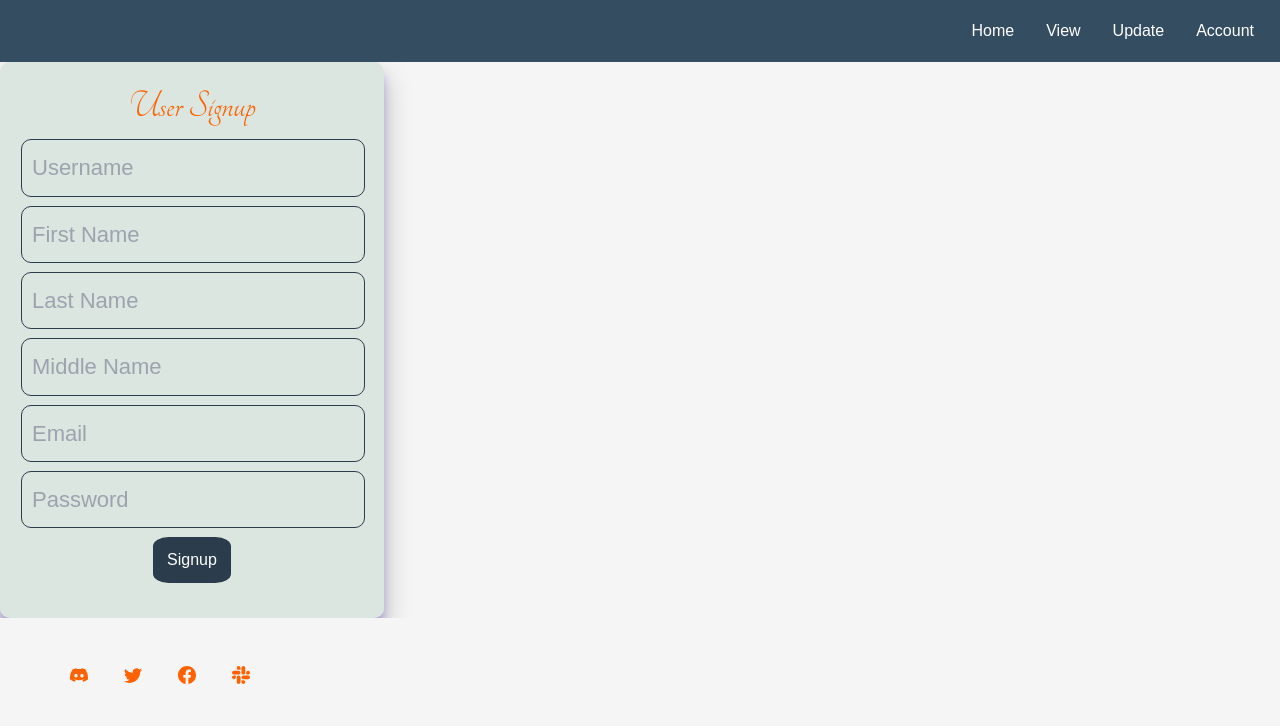
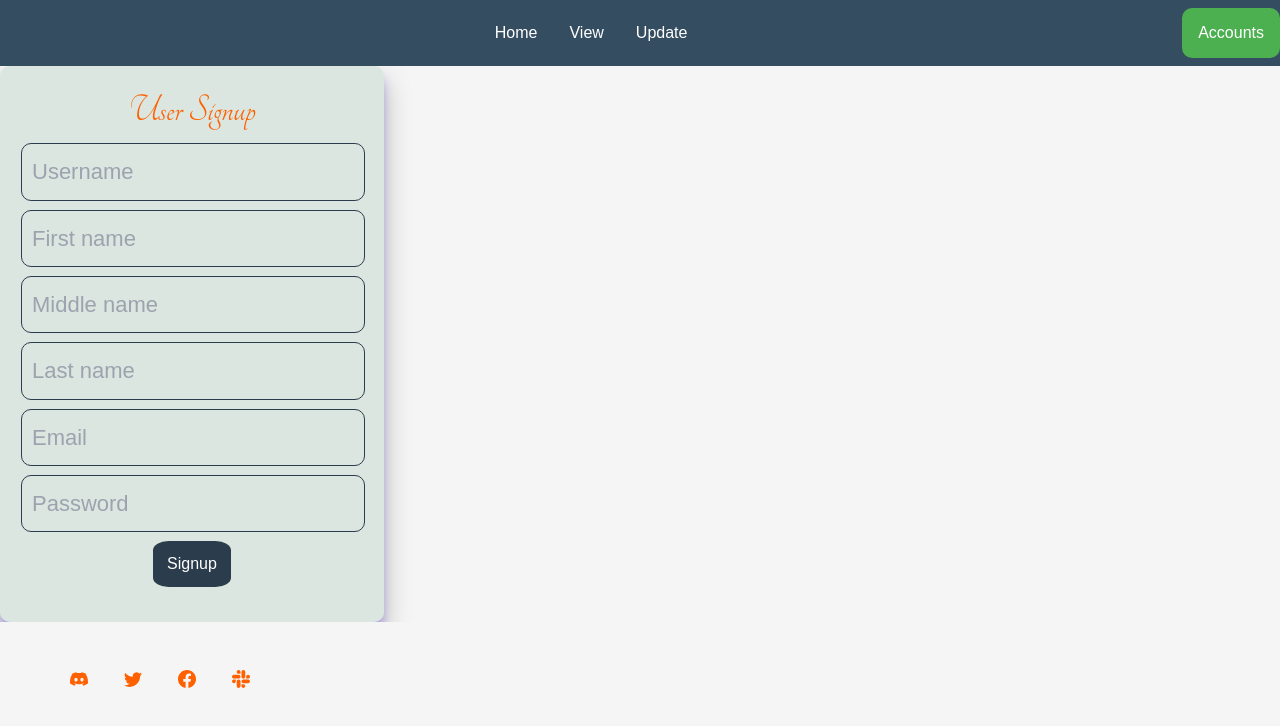
Before and after one commit to martinscovenant/my-page, a React (Create React App) app: page /Signup in a window 1280 px wide. Shown: the top 726 px of the page. Built offline with nearby package versions, Linux system fonts and the light colour scheme; no server answers.

Commit message:
mondays commit

```diff
--- a/src/components/header/Header.css
+++ b/src/components/header/Header.css
@@ -1,23 +1,9 @@
-/* *{
+*{
     margin: auto;
     padding: auto;
     box-sizing: border-box
 }
 
-:root{
-    --primary: #00A97F;
-    --light:rgba(133,198,218,255);
-    --dark:rgba(13,13,10,255);
-    --darker:rgba(234,157,90,255);
-    --lighter:#cbd6cf;
-    --lighter1:#c3dacc86;
-    --lighter2:#e4f0e9da;
-    --darken: #cca27e;
-    --color: orangered;
-    --search: #FF6000;
-    --primary1: #2b3d4c;
-    --primary2: #354d61;
-}
 
 h1{
   font-weight: 600;
@@ -56,68 +42,7 @@ button{
     background: transparent;
     border-radius: 10px;
     border: 1px solid var(--lighter);
-  }
-
-  input:focus{
-    outline: none;
-  }
-  .gap-3{
-    padding: 0 10px;
-  }
-
-  .links{
-    padding: 0 10px;
-  }
-  .navbar-middle{
-    background-color: var(--lighter);
-    transition: 0.5s ease;
-  }
-
-  .navbar-middle .menu-links a{
-      font-size: 14px;
-      line-height: 18px;
-      font-weight: 500;
-      letter-spacing: 0.3;
-      text-transform: uppercase;
-      transition: 0.5s ease;
-      margin-left: 20px;
-  }
-
-
-  .navbar-toggler-icon{
-   font-size: 18px;
-   display: inline;
-   position: absolute;
-   left: 10px;
-   border: none;
-   top: 12px;
-  }
-
-  .active{
-    color: var(--primary);
-    text-decoration: none;
-  }
-
-
-  .not-active{
-    color: var(--primary1);
-  }
-
-
-  #color-link{
-    color: var(--primary);
-    font-size: 18px;
-    font-weight: 500;
-    transition: 0.5s ease;
-  }
-
-  #color-link:hover{
-    color: var(--primary1);
-  }
-
-  .color-nav{
-    color: var(--darker);
-  }
+}
 
 .nav-list{
     list-style: none;
@@ -131,18 +56,7 @@ button{
     text-align: center;
     padding: 8px;
 }
-.search-container {
-    display: flex;
-    justify-content: center;
-    align-items: center;
-}
-.form-control{
-    border-radius: 10%;
-    width: 20%;
-    padding: 10px;
-    margin-right: 8px;
 
-}
 .input{
     border-radius: 6px;
     padding: 10px;
@@ -158,7 +72,7 @@ button{
       float: none;
     }
 
-} */
+}
 :root{
   --primary: #00A97F;
   --light:rgba(133,198,218,255);
@@ -184,6 +98,47 @@ ul {
 
 }
 
+.dropbtn {
+  background-color: #4CAF50;
+  color: white;
+  padding: 16px;
+  font-size: 16px;
+  border: none;
+  cursor: pointer;
+  transition: 0.5s ease;
+}
+
+.dropbtn:hover {
+  color: blue;
+}
+.dropdown {
+  position: relative;
+  display: inline-block;
+}
+
+.dropdown-content {
+  display: none;
+  position: absolute;
+  background-color: #f9f9f9;
+  min-width: 160px;
+  box-shadow: 0px 8px 16px 0px rgba(0,0,0,0.2);
+  z-index: 1;
+}
+
+.dropdown-content a {
+  color: black;
+  padding: 12px 16px;
+  text-decoration: none;
+  display: block;
+}
+
+.dropdown-content a:hover {background-color: #f1f1f1}
+
+.dropdown:hover .dropdown-content {
+  display: block;
+}
+
+
 li {
   float: left;
 }
--- a/src/components/header/Header.jsx
+++ b/src/components/header/Header.jsx
@@ -7,7 +7,7 @@ export const Header = () => {
   const [headerData, setHeaderData] = useState('');
 
   useEffect(() => {
-    fetch('')
+    fetch('https://example.com/api/header')
       .then((response) => {
         if (!response.ok) {
           throw new Error('Network response was not ok');
@@ -31,9 +31,15 @@ export const Header = () => {
         <li><a href="/">Home</a></li>
         <li><a href="/about">View</a></li>
         <li><a href="/Update">Update</a></li>
-        <li><a className='active' href='/SignUp'>Account</a></li>
-      </ul>
+        </ul>
     </nav>
+        <div className="dropdown">
+  <button className="dropbtn">Accounts</button>
+  <div className="dropdown-content">
+  <a href="SignUp">SignUp</a>
+  <a href="Login">Login</a>
+  </div>
+</div>
   </header>
   );
 };
--- a/src/page/Accounts/SignUp.jsx
+++ b/src/page/Accounts/SignUp.jsx
@@ -1,9 +1,113 @@
 
 
-// Signup.js
+// // Signup.js
+// import React, { useState } from 'react';
+// import axios from 'axios';
+// import './SignUp.css'
+
+// export const Signup = () => {
+//   const [formData, setFormData] = useState({
+//     username: '',
+//     firstname: '',
+//     lastname: '',
+//     middlename: '',
+//     email: '',
+//     password: '',
+//   });
+
+//   const [message, setMessage] = useState('');
+
+//   const handleChange = (e) => {
+//     const { name, value } = e.target;
+//     setFormData({ ...formData, [name]: value });
+//   };
+
+//   const handleSignup = async () => {
+//     try {
+//       const response = await axios.post(
+//         'https://timesheet-api-main.onrender.com/user/signup',
+//         formData,
+//         {
+//           headers: {
+//             'x-api-key': 'a57cca53d2086ab3488b358eebbca2e7',
+//             'Content-Type': 'application/json',
+//           },
+//         }
+//       );
+
+//       if (response.data.status) {
+
+//         console.log('User created successfully');
+//         setMessage('User created successfully');
+
+//       } else {
+
+//         console.error('Signup failed');
+//         setMessage('Signup failed');
+//       }
+//     } catch (error) {
+//       console.error('Error during signup:', error);
+//     }
+//   };
+
+//   return (
+//     <div className='App'>
+//       <div className='done'>
+//       <h3>User Signup</h3>
+//       {message && <p>{message}</p>}
+//       <input
+//         type="text"
+//         name="username"
+//         placeholder="Username"
+//         value={formData.username}
+//         onChange={handleChange}
+//       />
+//       <input
+//         type="text"
+//         name="firstname"
+//         placeholder="First Name"
+//         value={formData.firstname}
+//         onChange={handleChange}
+//       />
+//       <input
+//         type="text"
+//         name="lastname"
+//         placeholder="Last Name"
+//         value={formData.lastname}
+//         onChange={handleChange}
+//       />
+//       <input
+//         type="text"
+//         name="middlename"
+//         placeholder="Middle Name"
+//         value={formData.middlename}
+//         onChange={handleChange}
+//       />
+//       <input
+//         type="email"
+//         name="email"
+//         placeholder="Email"
+//         value={formData.email}
+//         onChange={handleChange}
+//       />
+//       <input
+//         type="password"
+//         name="password"
+//         placeholder="Password"
+//         value={formData.password}
+//         onChange={handleChange}
+//       />
+//       <button onClick={handleSignup}>Signup</button>
+//     </div>
+//     </div>
+//   );
+// };
+
+
+
 import React, { useState } from 'react';
 import axios from 'axios';
-import './SignUp.css'
+import './SignUp.css';
 
 export const Signup = () => {
   const [formData, setFormData] = useState({
@@ -16,6 +120,7 @@ export const Signup = () => {
   });
 
   const [message, setMessage] = useState('');
+  const [loading, setLoading] = useState(false);
 
   const handleChange = (e) => {
     const { name, value } = e.target;
@@ -24,6 +129,7 @@ export const Signup = () => {
 
   const handleSignup = async () => {
     try {
+      setLoading(true);
       const response = await axios.post(
         'https://timesheet-api-main.onrender.com/user/signup',
         formData,
@@ -36,17 +142,17 @@ export const Signup = () => {
       );
 
       if (response.data.status) {
-
         console.log('User created successfully');
         setMessage('User created successfully');
-
       } else {
-
         console.error('Signup failed');
         setMessage('Signup failed');
       }
     } catch (error) {
       console.error('Error during signup:', error);
+      setMessage('Error during signup. Please try again.');
+    } finally {
+      setLoading(false);
     }
   };
 
@@ -65,22 +171,22 @@ export const Signup = () => {
         <input
           type="text"
           name="firstname"
-        placeholder="First Name"
+          placeholder="First name"
           value={formData.firstname}
           onChange={handleChange}
         />
         <input
           type="text"
-        name="lastname"
-        placeholder="Last Name"
-        value={formData.lastname}
+          name="middlename"
+          placeholder="Middle name"
+          value={formData.username}
           onChange={handleChange}
         />
         <input
           type="text"
-        name="middlename"
-        placeholder="Middle Name"
-        value={formData.middlename}
+          name="lastname"
+          placeholder="Last name"
+          value={formData.lastname}
           onChange={handleChange}
         />
         <input
@@ -97,7 +203,9 @@ export const Signup = () => {
           value={formData.password}
           onChange={handleChange}
         />
-      <button onClick={handleSignup}>Signup</button>
+        <button onClick={handleSignup} disabled={loading}>
+          {loading ? 'Signing up...' : 'Signup'}
+        </button>
       </div>
     </div>
   );
```
Also changed, not shown: src/page/Accounts/Login.jsx (+96 -21 lines). Lines whose indentation alone changed are shown as unchanged.
